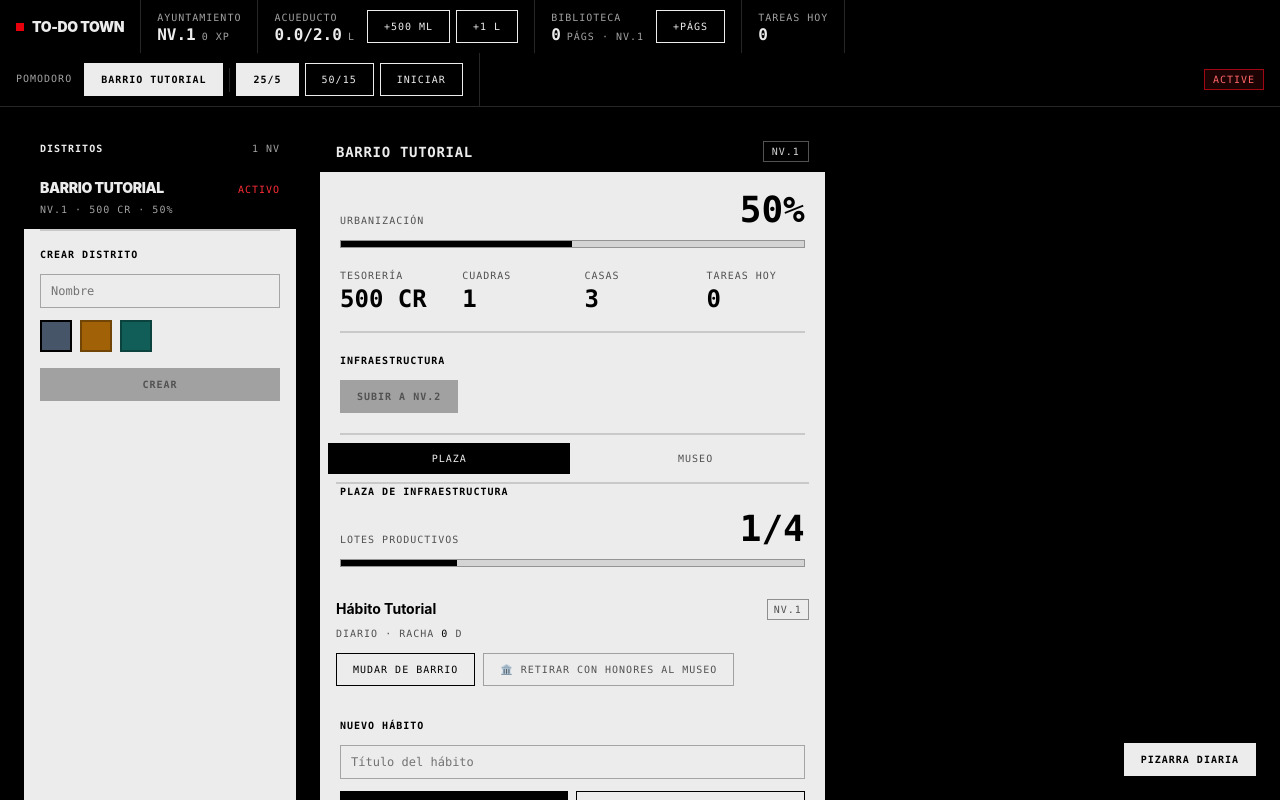
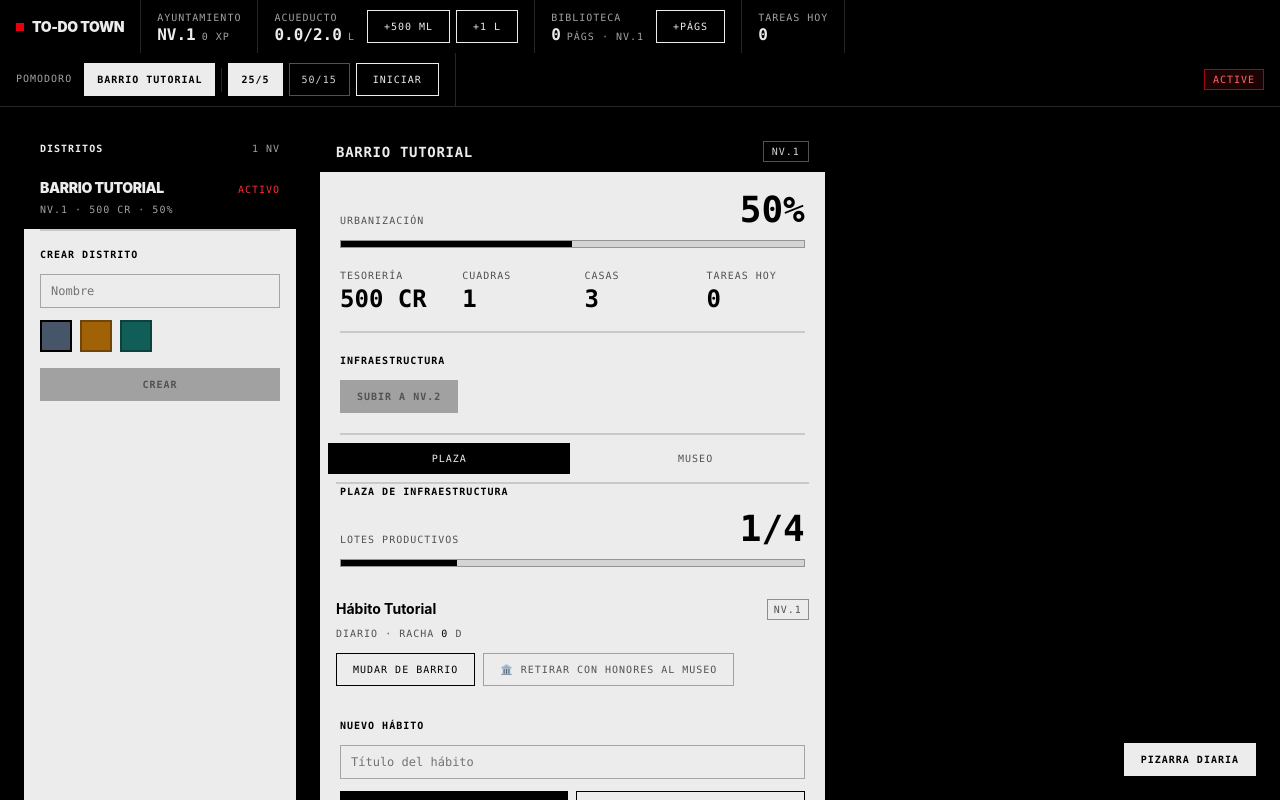
Before and after one commit to JuanCaccia/To-Do_Town, a React (Vite) app: page / in a window 1280 px wide. Built offline with nearby package versions, Linux system fonts and the light colour scheme.

Commit message:
fix(ui): make pomodoro chips read as selected and show seconds

```diff
--- a/src/ui/hud/FocusTimer.tsx
+++ b/src/ui/hud/FocusTimer.tsx
@@ -1,7 +1,12 @@
 import { useEffect, useState } from 'react';
 import type { GameState } from '../../core/types';
 import { useGameStore } from '../../state/useGameStore';
-import { BUTTON_OUTLINE_ON_DARK, BUTTON_PRIMARY_ON_DARK } from './primitives';
+import {
+  BUTTON_OUTLINE_ON_DARK,
+  BUTTON_PRIMARY_ON_DARK,
+  CHIP_ON_DARK_ACTIVE,
+  CHIP_ON_DARK_IDLE,
+} from './primitives';
 
 const MILLISECONDS_PER_MINUTE = 60_000;
 
@@ -38,6 +43,10 @@ export function FocusTimer({ state }: FocusTimerProps) {
   const preset = presets.find((candidate) => candidate.id === presetId);
   const targetMs = (preset?.workMinutes ?? 0) * MILLISECONDS_PER_MINUTE;
   const elapsedMinutes = Math.floor(elapsedMs / MILLISECONDS_PER_MINUTE);
+  const elapsedSeconds = Math.floor(elapsedMs / 1_000);
+  const clockMinutes = Math.floor(elapsedSeconds / 60);
+  const clockSeconds = elapsedSeconds % 60;
+  const clock = `${String(clockMinutes).padStart(2, '0')}:${String(clockSeconds).padStart(2, '0')}`;
   const canInterrupt = elapsedMinutes >= MINIMUM_INTERRUPTED_MINUTES;
 
   useEffect(() => {
@@ -86,7 +95,7 @@ export function FocusTimer({ state }: FocusTimerProps) {
             <button
               key={id}
               type="button"
-              className={id === neighborhoodId ? BUTTON_PRIMARY_ON_DARK : BUTTON_OUTLINE_ON_DARK}
+              className={id === neighborhoodId ? CHIP_ON_DARK_ACTIVE : CHIP_ON_DARK_IDLE}
               aria-pressed={id === neighborhoodId}
               onClick={() => setNeighborhoodId(id)}
             >
@@ -100,9 +109,7 @@ export function FocusTimer({ state }: FocusTimerProps) {
             <button
               key={candidate.id}
               type="button"
-              className={
-                candidate.id === presetId ? BUTTON_PRIMARY_ON_DARK : BUTTON_OUTLINE_ON_DARK
-              }
+              className={candidate.id === presetId ? CHIP_ON_DARK_ACTIVE : CHIP_ON_DARK_IDLE}
               aria-pressed={candidate.id === presetId}
               onClick={() => setPresetId(candidate.id)}
             >
@@ -149,9 +156,9 @@ export function FocusTimer({ state }: FocusTimerProps) {
   return (
     <div className="flex items-center gap-1.5">
       <span className="font-mono text-base font-bold leading-none text-pearl">
-        {elapsedMinutes}
-        <span className="ml-1 text-[10px] font-normal uppercase tracking-widest text-neutral-400">
-          / {preset?.workMinutes ?? 0} MIN
+        {clock}
+        <span className="ml-0.5 text-[10px] font-normal uppercase tracking-widest text-neutral-400">
+          /{preset?.workMinutes ?? 0}
         </span>
       </span>
       <button
--- a/src/ui/hud/primitives.tsx
+++ b/src/ui/hud/primitives.tsx
@@ -117,6 +117,17 @@ export const BUTTON_OUTLINE_ON_DARK =
 export const INPUT_ON_DARK =
   'rounded-none border border-neutral-400 bg-transparent px-2 py-2 font-mono text-base font-bold leading-none text-pearl placeholder:text-neutral-500 focus:border-pearl focus:outline-none';
 
+/**
+ * Option chip on the black chrome. Selection is carried by the inverted block,
+ * never by a third grey, and the active one has no hover: a toggle that inverts
+ * back under the pointer stops reading as selected.
+ */
+export const CHIP_ON_DARK_ACTIVE =
+  'rounded-none border border-pearl bg-pearl px-3 py-2 font-mono text-[10px] font-bold uppercase tracking-widest text-black transition-colors';
+
+export const CHIP_ON_DARK_IDLE =
+  'rounded-none border border-neutral-600 px-3 py-2 font-mono text-[10px] font-medium uppercase tracking-widest text-neutral-300 transition-colors hover:border-pearl hover:text-pearl';
+
 /** Primary action on a pearl surface: a solid black block, the maximum contrast available there. */export const BUTTON_PRIMARY_ON_LIGHT =
   'rounded-none border border-black bg-black px-4 py-2 font-mono text-[10px] font-bold uppercase tracking-widest text-pearl transition-colors hover:bg-pearl hover:text-black disabled:cursor-not-allowed disabled:border-neutral-400 disabled:bg-neutral-400 disabled:text-neutral-600';
 
```
